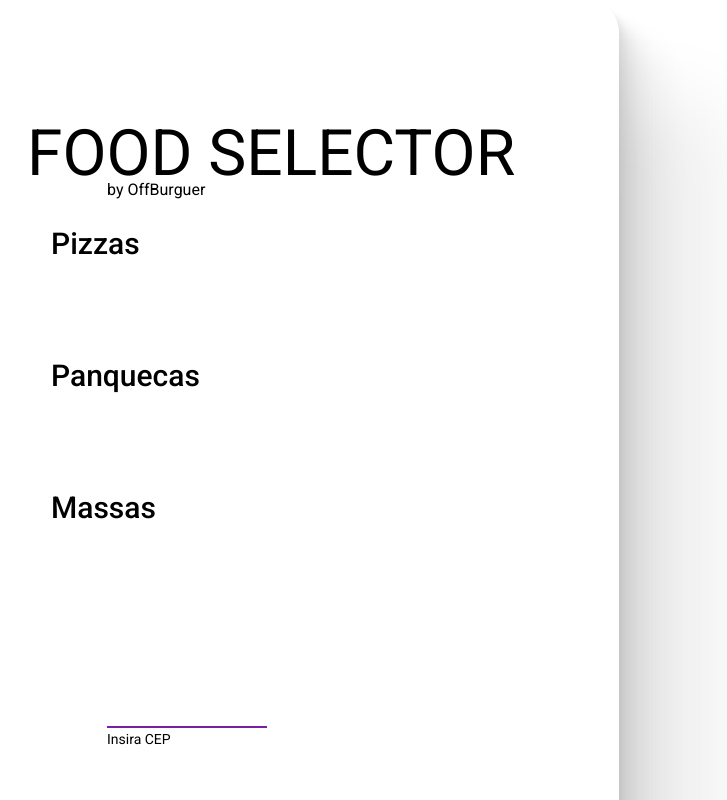
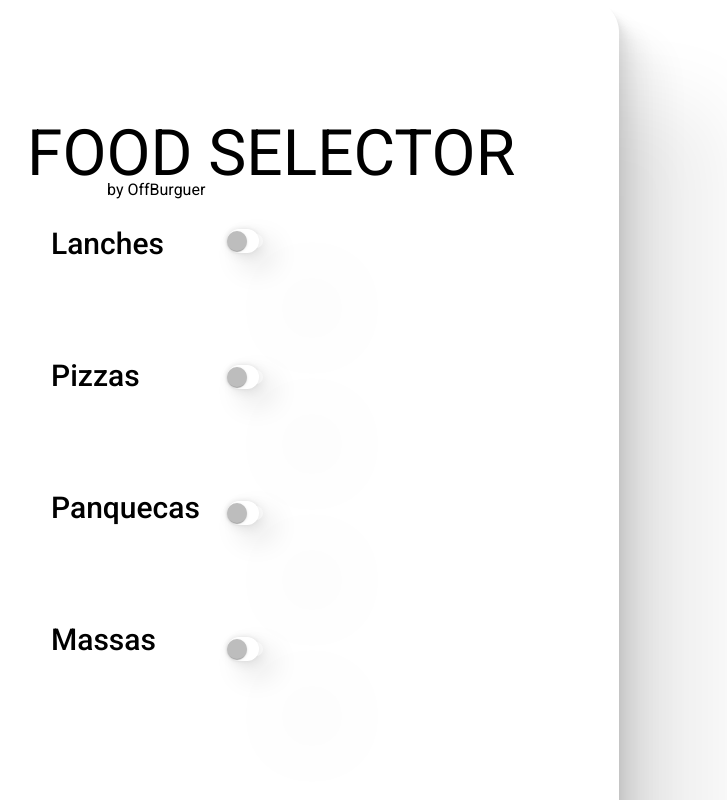
Before and after one commit to TiagoHSF/offBurguer, an Angular app: page / in a window 1280 px wide. Shown: the top 800 px of the page, without its empty margins (149-876 px from the left). Built offline with nearby package versions, Linux system fonts and the light colour scheme.

Commit message:
slide toggle

```diff
--- a/src/app/app.module.ts
+++ b/src/app/app.module.ts
@@ -10,6 +10,7 @@ import { MatButtonModule } from "@angular/material/button";
 import { MatCardModule } from "@angular/material/card";
 import { MatIconModule } from "@angular/material/icon";
 import { MatTabsModule } from "@angular/material/tabs";
+import { MatSlideToggleModule } from "@angular/material/slide-toggle";
 
 @NgModule({
   declarations: [AppComponent, FoodSelectionComponent],
@@ -22,6 +23,7 @@ import { MatTabsModule } from "@angular/material/tabs";
     MatCardModule,
     MatIconModule,
     MatTabsModule,
+    MatSlideToggleModule,
   ],
   providers: [],
   bootstrap: [AppComponent],
--- a/src/app/food-selection/food-selection.component.html
+++ b/src/app/food-selection/food-selection.component.html
@@ -2,15 +2,15 @@
   <h5>FOOD SELECTOR</h5>
   <h3>by OffBurguer</h3>
   <ul class="content-list">
-    <mat-tab>Lanches</mat-tab>
+    <li>Lanches</li>
     <li>Pizzas</li>
     <li>Panquecas</li>
     <li>Massas</li>
+    <mat-slide-toggle class="example-margin slide"></mat-slide-toggle>
+    <mat-slide-toggle class="example-margin slide"></mat-slide-toggle>
+    <mat-slide-toggle class="example-margin slide"></mat-slide-toggle>
+    <mat-slide-toggle class="example-margin slide"></mat-slide-toggle>
   </ul>
-  <mat-tab-group style="color: black" mat-align-tabs="start">
-    <mat-tab label="CEP">Insira CEP</mat-tab>
-    <mat-tab label="Seus dados">Nome e número</mat-tab>
-    <mat-tab label="Observação">Content 3</mat-tab>
-  </mat-tab-group>
+
   <footer>copyright 2022 &copy; offBurguer</footer>
 </div>
--- a/src/app/food-selection/food-selection.component.scss
+++ b/src/app/food-selection/food-selection.component.scss
@@ -39,3 +39,19 @@ h5 {
   41.8px 41.8px 33.4px rgba(0, 0, 0, 0.05),
   100px 100px 80px rgba(0, 0, 0, 0.07)
 }
+
+.slide {
+  width: 2rem;
+  display: block;
+  position: relative;
+  margin-bottom: 7rem;
+  left: 11rem;
+  top: -33.3rem;
+  box-shadow:
+  -0.7px -0.6px 4.3px rgba(0, 0, 0, 0.066),
+  2.2px 2.2px 12px rgba(0, 0, 0, 0.095),
+  13.8px 13.4px 28.9px rgba(0, 0, 0, 0.124),
+  69px 67px 96px rgba(0, 0, 0, 0.19)
+;
+  border-radius: 10rem;
+}
```
